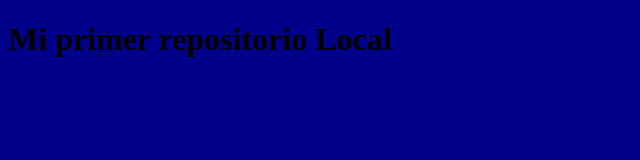
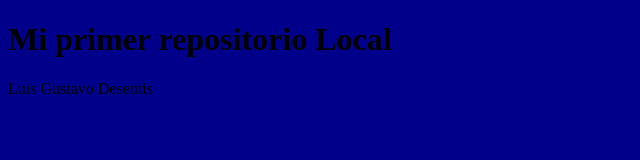
Before and after one commit to Elitemaat/MiRepositorioRemoto, a plain HTML site: page index.html in a window 1280 px wide. Shown: the whole page, without its empty margins (0-640 px from the left). Drawn offline with Linux system fonts and the light colour scheme.

Commit message:
nombre commit
Agregue mi nombre

```diff
--- a/index.html
+++ b/index.html
@@ -11,7 +11,7 @@
 </head>
  <body>
 <h1>Mi primer repositorio Local </h1>
-<p></p>
+<p>Luis Gustavo Desentis</p>
 <p></p>
 </body>
 </html>
```
